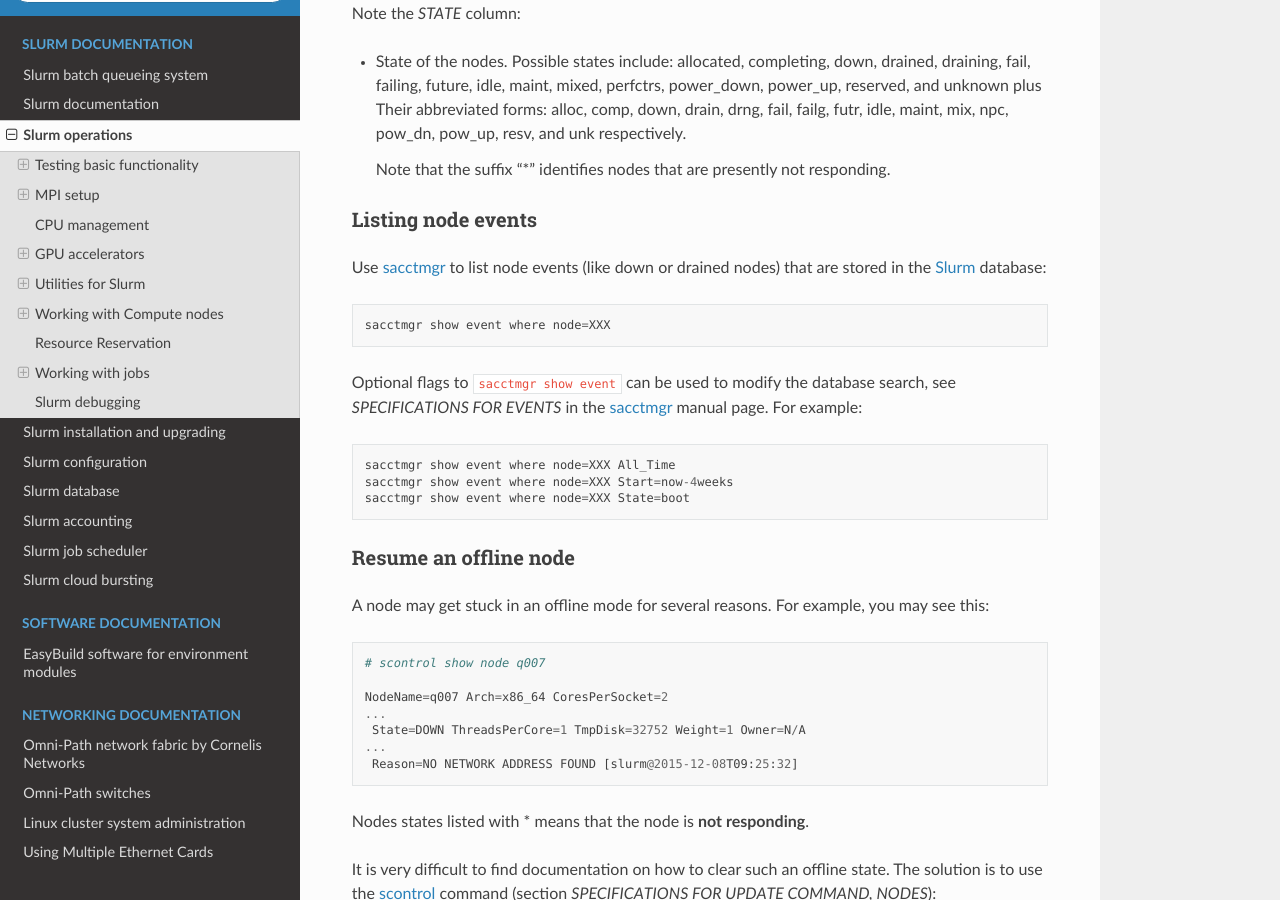
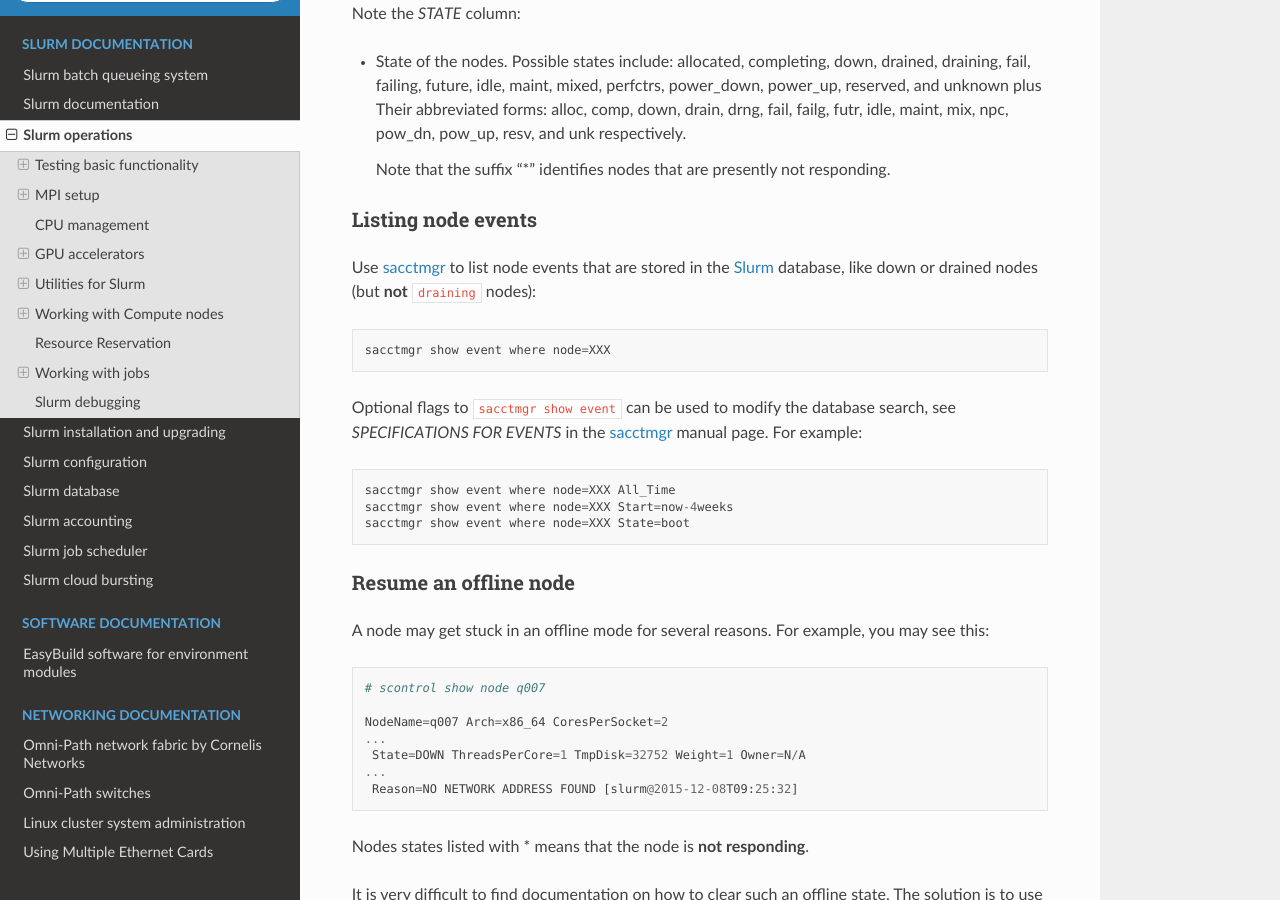
Before and after one commit to OleHolmNielsen/Niflheim_system, a Sphinx documentation site: the page built from docs/Slurm_operations.rst, in a window 1280 px wide and 900 px high, scrolled down 14639 px. Built offline with Sphinx 7.4.7 and the Read the Docs theme 3.1.0, drawn with Linux system fonts in a browser that asks for light colours.

Commit message:
Minor edit

```diff
--- a/docs/Slurm_operations.rst
+++ b/docs/Slurm_operations.rst
@@ -660,7 +660,8 @@
 Listing node events
 ---------------------------
 
-Use sacctmgr_ to list node events (like down or drained nodes) that are stored in the Slurm_ database::
+Use sacctmgr_ to list node events that are stored in the Slurm_ database,
+like down or drained nodes (but **not** ``draining`` nodes)::
 
   sacctmgr show event where node=XXX
 
```
